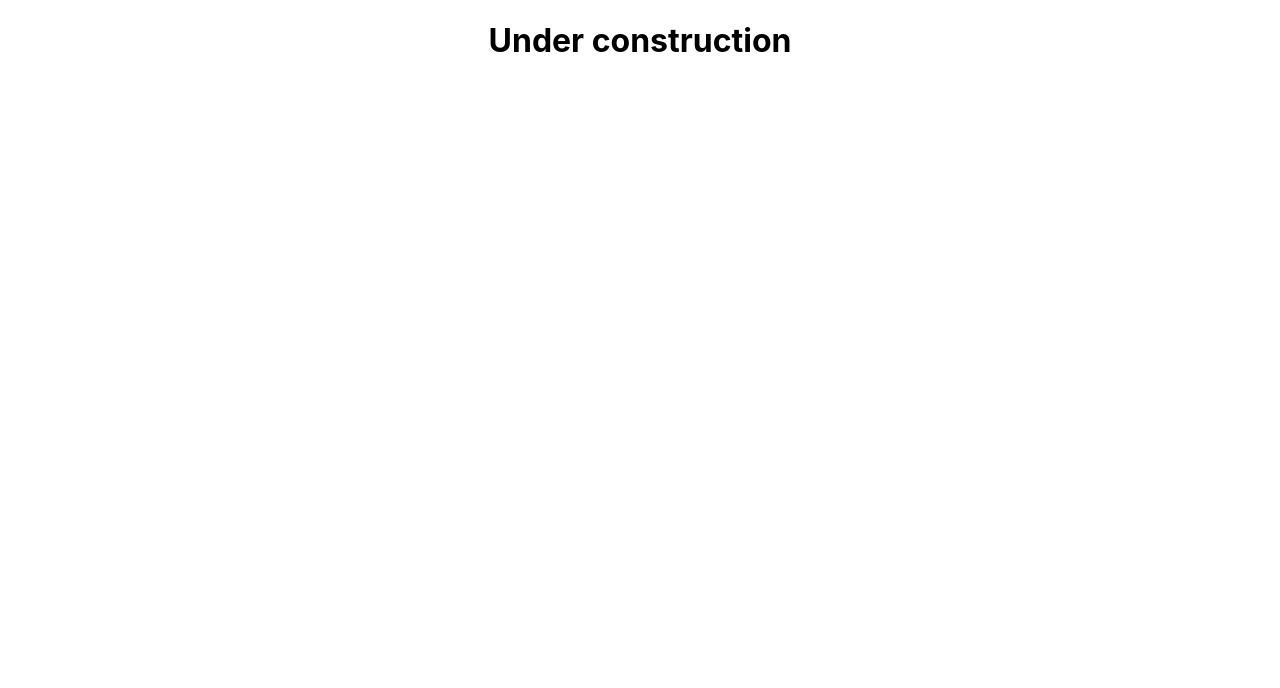
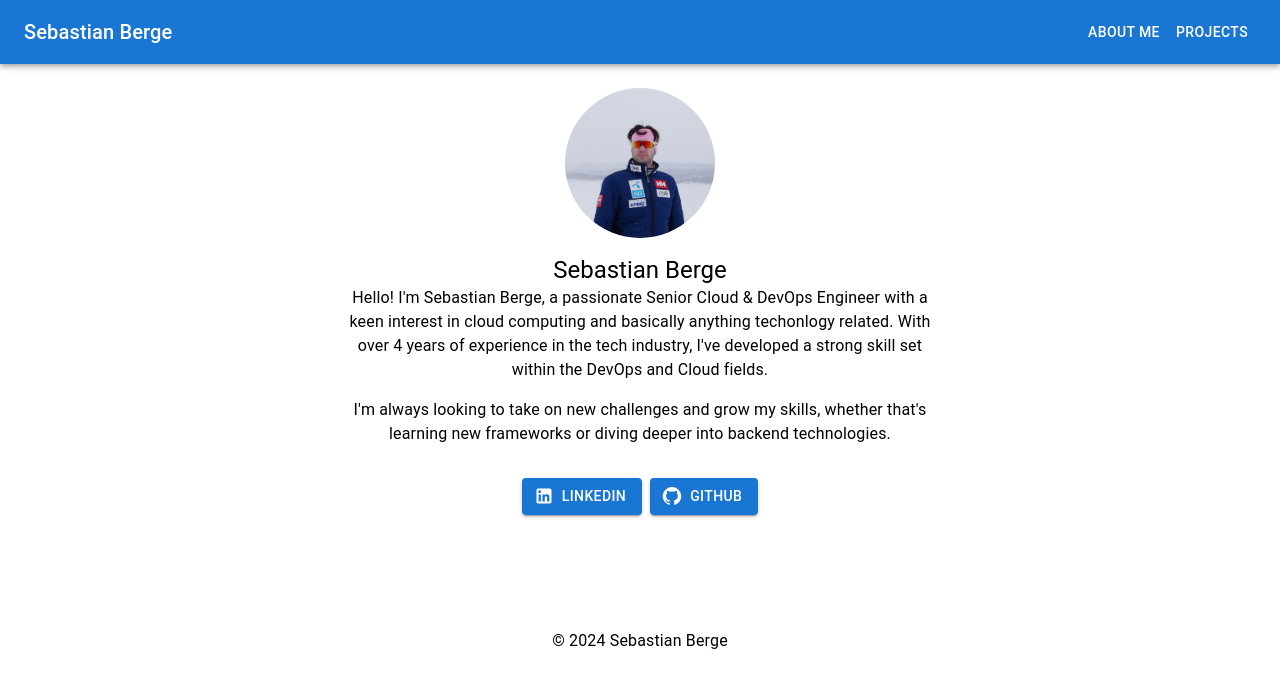
Before and after one commit to sebastianberge/sebastianberge.github.io, a React (Create React App) app: page / in a window 1280 px wide. Shown: the top 688 px of the page. Built offline with nearby package versions, Linux system fonts and the light colour scheme.

Commit message:
style: added the base-structure for the website

```diff
--- a/package.json
+++ b/package.json
@@ -4,11 +4,16 @@
   "homepage": "https://sebastianberge.github.io",
   "private": true,
   "dependencies": {
+    "@emotion/react": "^11.11.4",
+    "@emotion/styled": "^11.11.5",
+    "@mui/icons-material": "^5.15.15",
+    "@mui/material": "^5.15.15",
     "@testing-library/jest-dom": "^5.17.0",
     "@testing-library/react": "^13.4.0",
     "@testing-library/user-event": "^13.5.0",
     "react": "^18.2.0",
     "react-dom": "^18.2.0",
+    "react-router-dom": "^6.22.3",
     "react-scripts": "5.0.1",
     "web-vitals": "^2.1.4"
   },
--- a/src/App.js
+++ b/src/App.js
@@ -1,10 +1,20 @@
-import "./App.css";
+import React from "react";
+import { BrowserRouter as Router, Routes, Route } from "react-router-dom";
+import Navbar from "./components/Navbar";
+import Footer from "./components/Footer";
+import AboutMe from "./pages/AboutMe";
+import Projects from "./pages/Projects";
 
 function App() {
   return (
-    <div className="App">
-      <h1>Under construction</h1>
-    </div>
+    <Router>
+      <Navbar />
+      <Routes>
+        <Route path="/" element={<AboutMe />} />
+        <Route path="/projects" element={<Projects />} />
+      </Routes>
+      <Footer />
+    </Router>
   );
 }
 
--- /dev/null
+++ b/src/components/Footer.js
@@ -0,0 +1,14 @@
+import React from "react";
+import { Box, Typography } from "@mui/material";
+
+const Footer = () => {
+  return (
+    <Box mt={8} py={3} textAlign="center">
+      <Typography variant="subtitle1">
+        © {new Date().getFullYear()} Sebastian Berge
+      </Typography>
+    </Box>
+  );
+};
+
+export default Footer;
--- /dev/null
+++ b/src/components/Navbar.js
@@ -0,0 +1,25 @@
+import React from "react";
+import { AppBar, Toolbar, Typography, Button, Box } from "@mui/material";
+import { Link as RouterLink } from "react-router-dom";
+
+const Navbar = () => {
+  return (
+    <AppBar position="static">
+      <Toolbar>
+        <Typography variant="h6" component="div" sx={{ flexGrow: 1 }}>
+          Sebastian Berge
+        </Typography>
+        <Box>
+          <Button color="inherit" component={RouterLink} to="/about">
+            About Me
+          </Button>
+          <Button color="inherit" component={RouterLink} to="/projects">
+            Projects
+          </Button>
+        </Box>
+      </Toolbar>
+    </AppBar>
+  );
+};
+
+export default Navbar;
--- /dev/null
+++ b/src/pages/AboutMe.js
@@ -0,0 +1,52 @@
+import React from "react";
+import { Box, Typography, Avatar, Button, Link } from "@mui/material";
+import LinkedInIcon from "@mui/icons-material/LinkedIn";
+import GitHubIcon from "@mui/icons-material/GitHub";
+
+const AboutMe = () => {
+  return (
+    <Box p={3} display="flex" flexDirection="column" alignItems="center">
+      <Avatar
+        sx={{ width: 150, height: 150, mb: 2 }}
+        src="/images/profile-image.jpeg"
+      />
+      <Typography variant="h5">Sebastian Berge</Typography>
+      <Typography paragraph align="center" sx={{ maxWidth: 600 }}>
+        Hello! I'm Sebastian Berge, a passionate Senior Cloud & DevOps Engineer
+        with a keen interest in cloud computing and basically anything
+        techonlogy related. With over 4 years of experience in the tech
+        industry, I've developed a strong skill set within the DevOps and Cloud
+        fields.
+      </Typography>
+      <Typography paragraph align="center" sx={{ maxWidth: 600 }}>
+        I'm always looking to take on new challenges and grow my skills, whether
+        that's learning new frameworks or diving deeper into backend
+        technologies.
+      </Typography>
+      <Box mt={2}>
+        <Link
+          href="https://www.linkedin.com/in/yourprofile"
+          target="_blank"
+          rel="noopener"
+        >
+          <Button variant="contained" startIcon={<LinkedInIcon />}>
+            LinkedIn
+          </Button>
+        </Link>
+        <Link
+          href="https://github.com/yourusername"
+          target="_blank"
+          rel="noopener"
+          sx={{ ml: 1 }}
+        >
+          <Button variant="contained" startIcon={<GitHubIcon />}>
+            GitHub
+          </Button>
+        </Link>
+        {/* Add more social links as needed */}
+      </Box>
+    </Box>
+  );
+};
+
+export default AboutMe;
--- /dev/null
+++ b/src/pages/Projects.js
@@ -0,0 +1,60 @@
+import React from "react";
+import {
+  Box,
+  Card,
+  CardActionArea,
+  CardContent,
+  CardMedia,
+  Typography,
+  Grid,
+} from "@mui/material";
+
+const projects = [
+  {
+    title: "Project 1",
+    description: "This is a description of the first project.",
+    imageUrl: "/path_to_project1_image.jpg",
+  },
+  {
+    title: "Project 2",
+    description: "This is a description of the second project.",
+    imageUrl: "/path_to_project2_image.jpg",
+  },
+  // Add more projects as needed
+];
+
+const Projects = () => {
+  return (
+    <Box p={3}>
+      <Typography variant="h4" gutterBottom>
+        My Projects
+      </Typography>
+      <Grid container spacing={2}>
+        {projects.map((project, index) => (
+          <Grid item xs={12} sm={6} md={4} key={index}>
+            <Card>
+              <CardActionArea>
+                <CardMedia
+                  component="img"
+                  height="140"
+                  image={project.imageUrl}
+                  alt={project.title}
+                />
+                <CardContent>
+                  <Typography gutterBottom variant="h5" component="div">
+                    {project.title}
+                  </Typography>
+                  <Typography variant="body2" color="text.secondary">
+                    {project.description}
+                  </Typography>
+                </CardContent>
+              </CardActionArea>
+            </Card>
+          </Grid>
+        ))}
+      </Grid>
+    </Box>
+  );
+};
+
+export default Projects;
```
Also changed, not shown: public/images/profile-image.jpeg (added), 1 other file (tests, documents, lock files or other folders).
